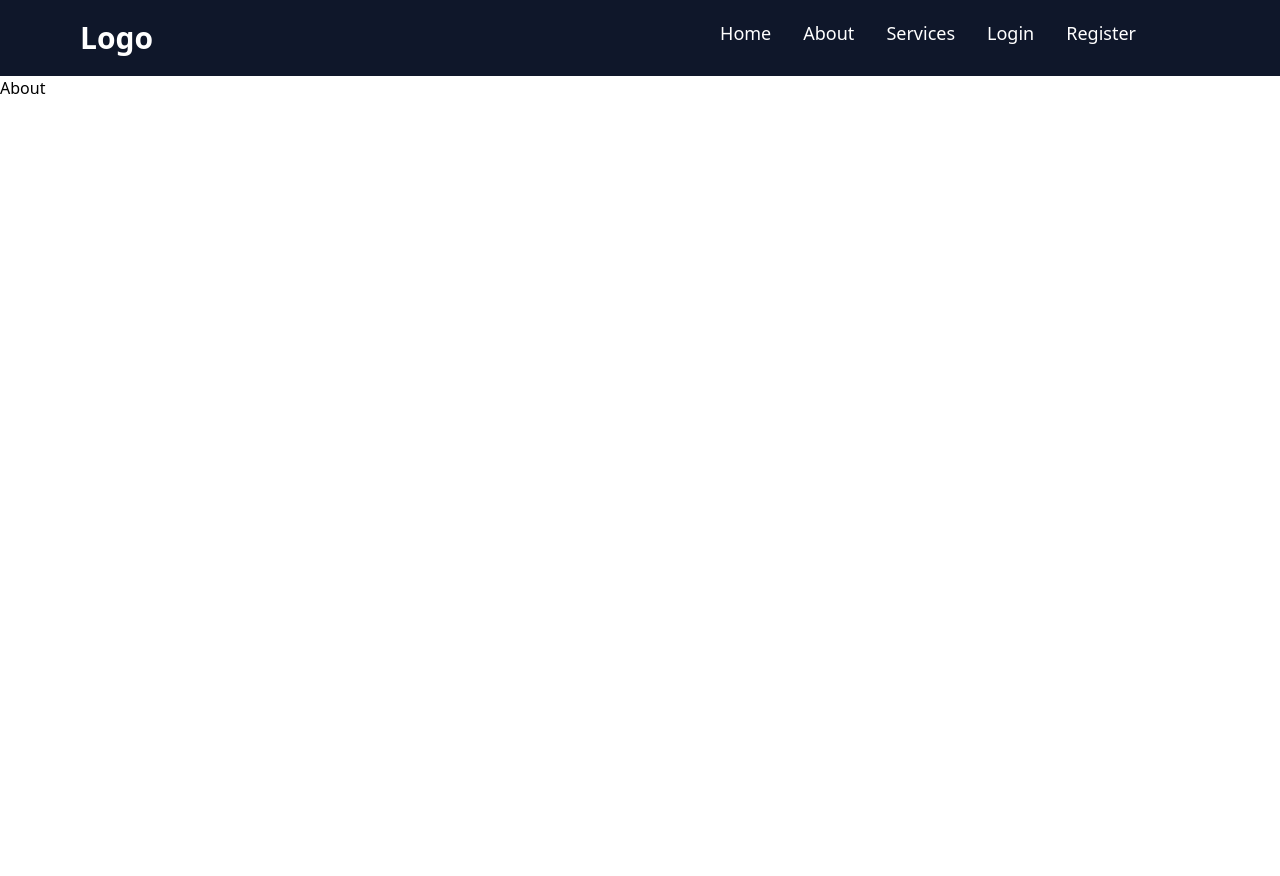
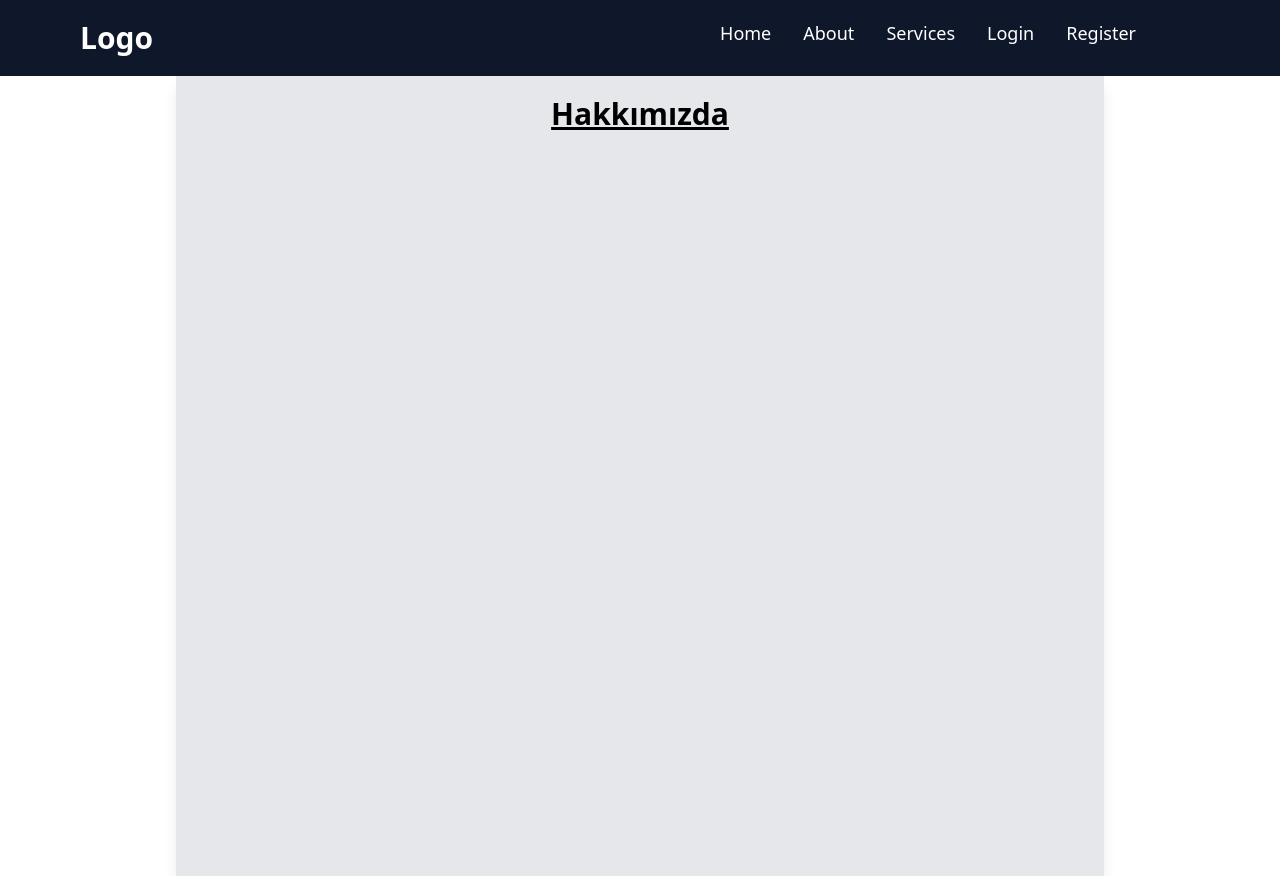
Before and after one commit to ensarbarisbaran/fitness, a React (Vite) app in the folder client/: page /About in a window 1280 px wide. Before the commit the page ends 800 px from the top, so only its background shows below. Built offline with nearby package versions, Linux system fonts and the light colour scheme.

Commit message:
about us olusturulmaya baslandi

```diff
--- a/client/src/pages/About.jsx
+++ b/client/src/pages/About.jsx
@@ -4,7 +4,19 @@ function About() {
     const navigate = useNavigate();
     return (
 
-        <div>About</div>
+    <div className='mx-44 bg-gray-200 shadow-lg h-screen '>
+        <div className=''>
+
+        <div className='p-5'>
+            <h1 className='text-center font-bold text-3xl underline'>Hakkımızda</h1>
+        </div>
+        <div>
+            <p>
+
+            </p>
+        </div>
+        </div>
+    </div>
     )
 }
 
```
